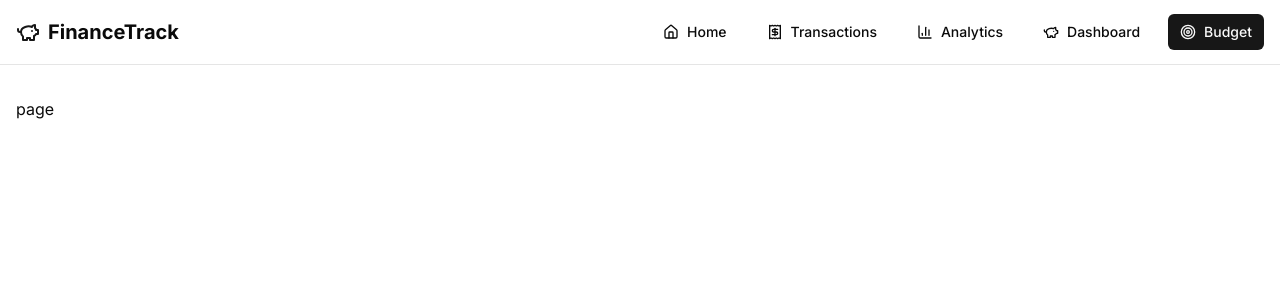
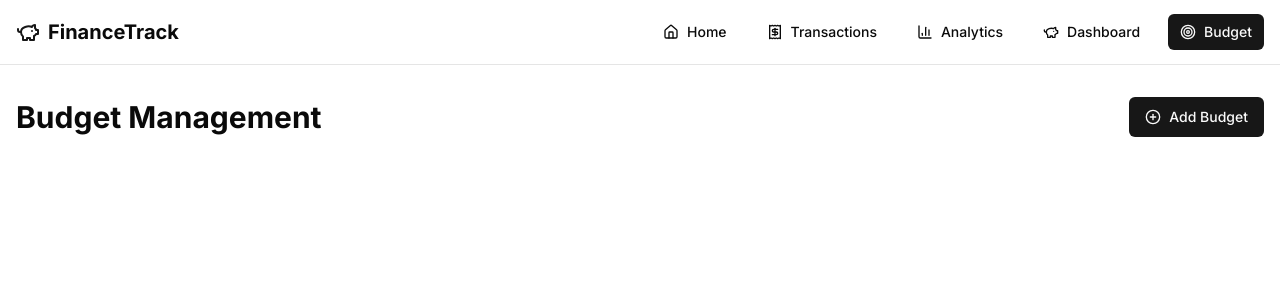
Before and after one commit to Rajdp-krmkr/financetrack, a Next.js app: page /budget in a window 1280 px wide. Shown: the top 300 px of the page. Built offline with nearby package versions, Linux system fonts and the light colour scheme.

Commit message:
Implement budget management page with budget status visualization and add budget button

```diff
--- a/app/budget/page.jsx
+++ b/app/budget/page.jsx
@@ -1,9 +1,43 @@
-import React from 'react'
+"use client";
+import { Button } from "@/components/ui/button";
+import { PlusCircle } from "lucide-react";
+import React, { useState } from "react";
 
-const page = () => {
+//data
+import { getBudgets, updateBudget, getCategories } from "@/lib/data";
+
+const Page = () => {
+  const [budgets, setBudgets] = useState(getBudgets());
+
+  const getBudgetStatusColor = (spent, limit) => {
+    const percentage = (spent / limit) * 100;
+    if (percentage >= 90) return "bg-red-500";
+    if (percentage >= 75) return "bg-yellow-500";
+    return "bg-green-500";
+  };
+
   return (
-    <div>page</div>
-  )
-}
+    <div className="space-y-6">
+      <div className="flex justify-between items-center">
+        <h1 className="text-3xl font-bold">Budget Management</h1>
+        <Button className="flex items-center">
+          <PlusCircle className="mr-2 h-4 w-4" />
+          Add Budget
+        </Button>
+      </div>
+      <div className="grid gap-6">
+        <div className="grid gap-6 md:grid-cols-2 lg:grid-cols-3">
+          {budgets.map((budget) => {
+            const percentage = (budget.actualSpent / budget.limit) * 100;
+            const statusColor = getBudgetStatusColor(
+              budget.actualSpent,
+              budget.limit
+            );
+          })}
+        </div>
+      </div>
+    </div>
+  );
+};
 
-export default page
+export default Page;
```
